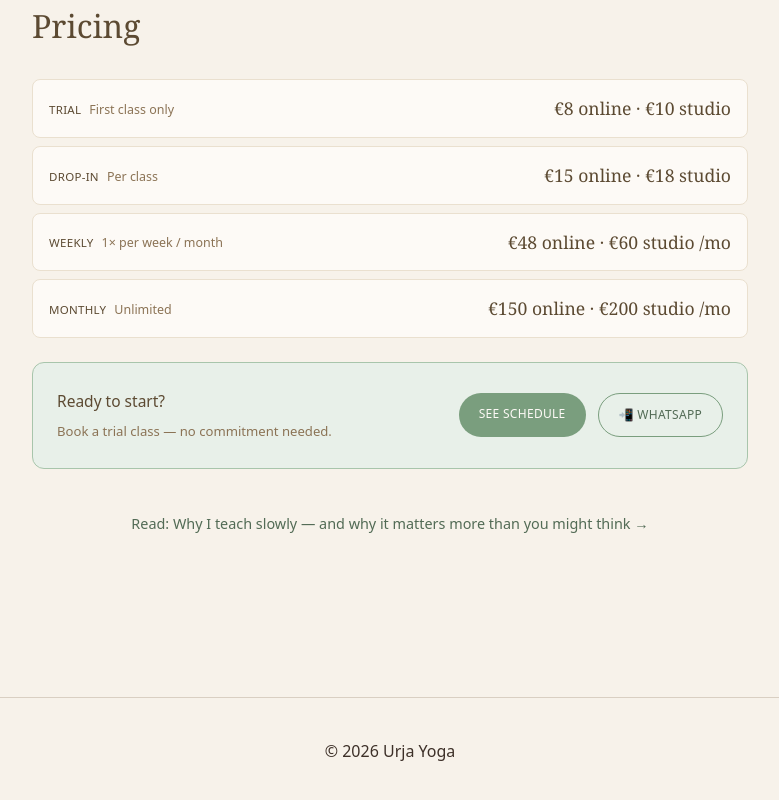
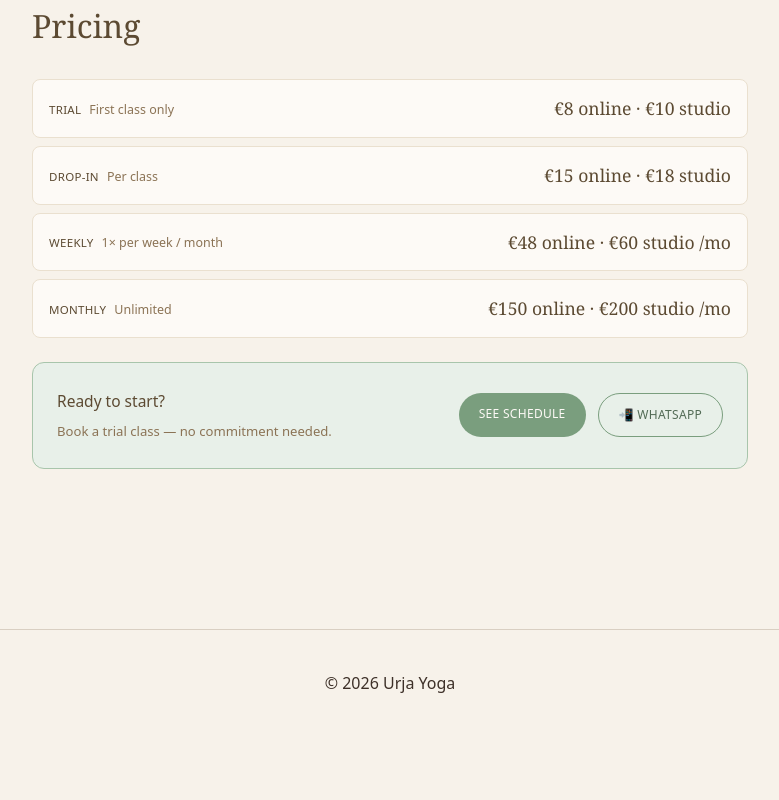
Before and after one commit to Urja/yoga, a Next.js app: page /hatha in a window 1280 px wide. Shown: the part 1779-2579 px from the top of the page, without its empty margins (250-1029 px from the left). After the commit the page ends 2516 px from the top, so only its background shows below. Built offline with nearby package versions, Linux system fonts and the light colour scheme.

Commit message:
Comment out blog links and testimonials section
Co-Authored-By: Claude Sonnet 4.6 <noreply@anthropic.com>

```diff
--- a/app/hatha/page.tsx
+++ b/app/hatha/page.tsx
@@ -110,11 +110,11 @@ export default function HathaPage() {
             </div>
           </div>
 
-          <p className="text-center pt-4">
+          {/* <p className="text-center pt-4">
             <Link href="/blog/why-i-teach-slowly" className="text-[#526B55] hover:underline text-[0.9rem]">
               Read: Why I teach slowly — and why it matters more than you might think →
             </Link>
-          </p>
+          </p> */}
         </div>
       </section>
     </main>
--- a/app/sound-healing/page.tsx
+++ b/app/sound-healing/page.tsx
@@ -62,11 +62,11 @@ export default function SoundHealingPage() {
             </div>
           </div>
 
-          <p className="text-center pt-4">
+          {/* <p className="text-center pt-4">
             <Link href="/blog/sound-healing" className="text-[#526B55] hover:underline text-[0.9rem]">
               Read: Sound healing is not mystical. Here is what it actually does. →
             </Link>
-          </p>
+          </p> */}
         </div>
       </section>
     </main>
--- a/app/yin/page.tsx
+++ b/app/yin/page.tsx
@@ -44,7 +44,7 @@ export default function YinPage() {
               </a>
             </div>
           </div>
-          <p className="text-center"><Link href="/blog/what-yin-yoga-does" className="text-[#526B55] hover:underline text-[0.9rem]">Read: What yin yoga does that other practices cannot →</Link></p>
+          {/* <p className="text-center"><Link href="/blog/what-yin-yoga-does" className="text-[#526B55] hover:underline text-[0.9rem]">Read: What yin yoga does that other practices cannot →</Link></p> */}
         </div>
       </section>
     </main>
```
